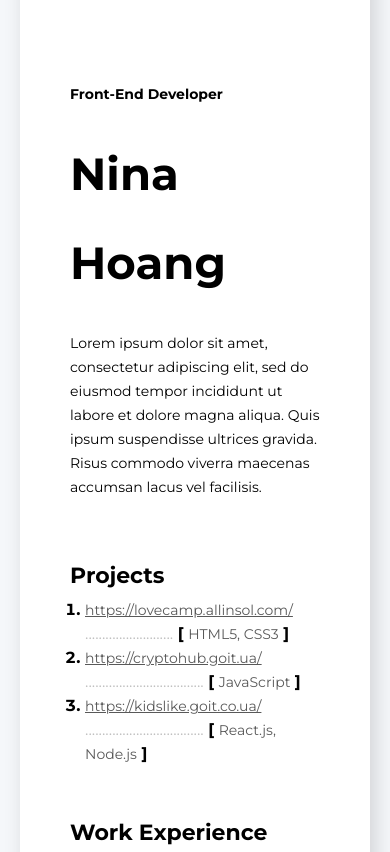
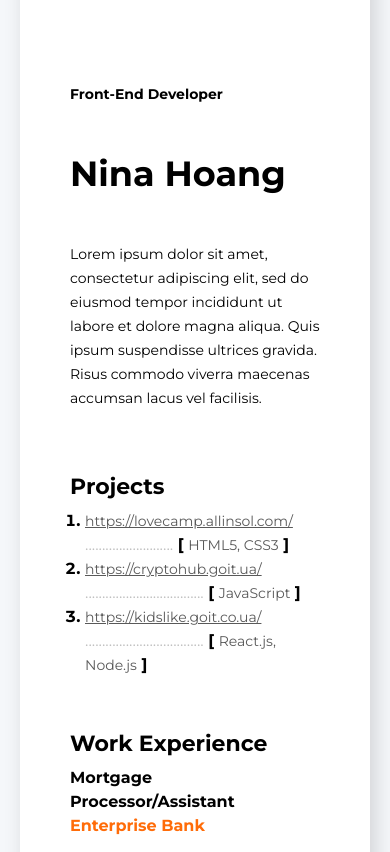
Before and after one commit to tuyetnhung100/resume-project, a plain HTML site: page index.html in a window 390 px wide. Shown: the part 1140-1992 px from the top of the page. Drawn offline with Linux system fonts and the light colour scheme.

Commit message:
modified font size (mobile ver) part 4

```diff
--- a/css/style.css
+++ b/css/style.css
@@ -238,6 +238,7 @@ body {
     .wrapper {display: block;}
     .sidebar {width: 100%;}
     .my-photo {max-width: 100%;}
+    .name {font-size: 35px;}
     /* .profession {font-size: 1rem;}
     .name {font-size: 1rem;}
     .description {font-size: 1rem;}
```
